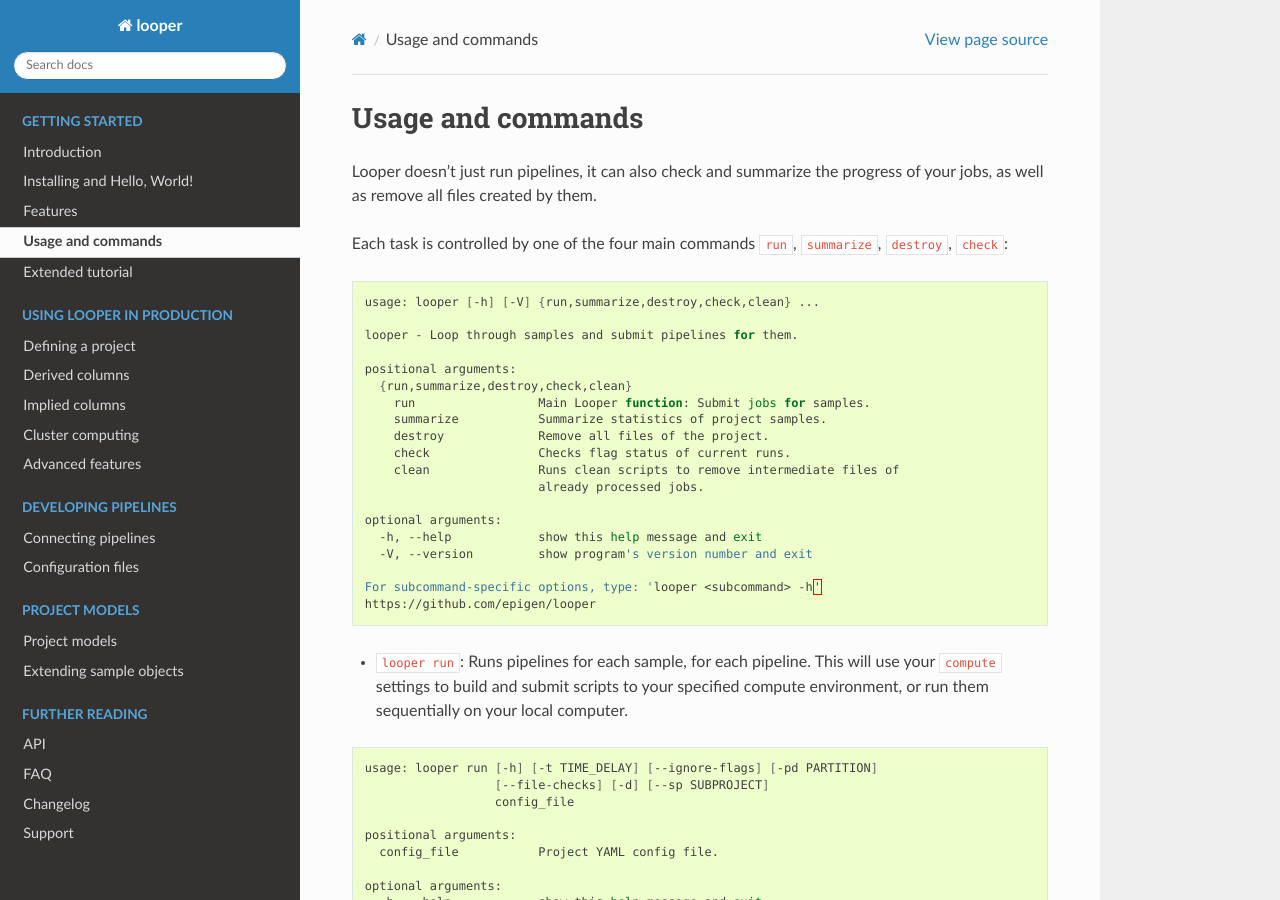
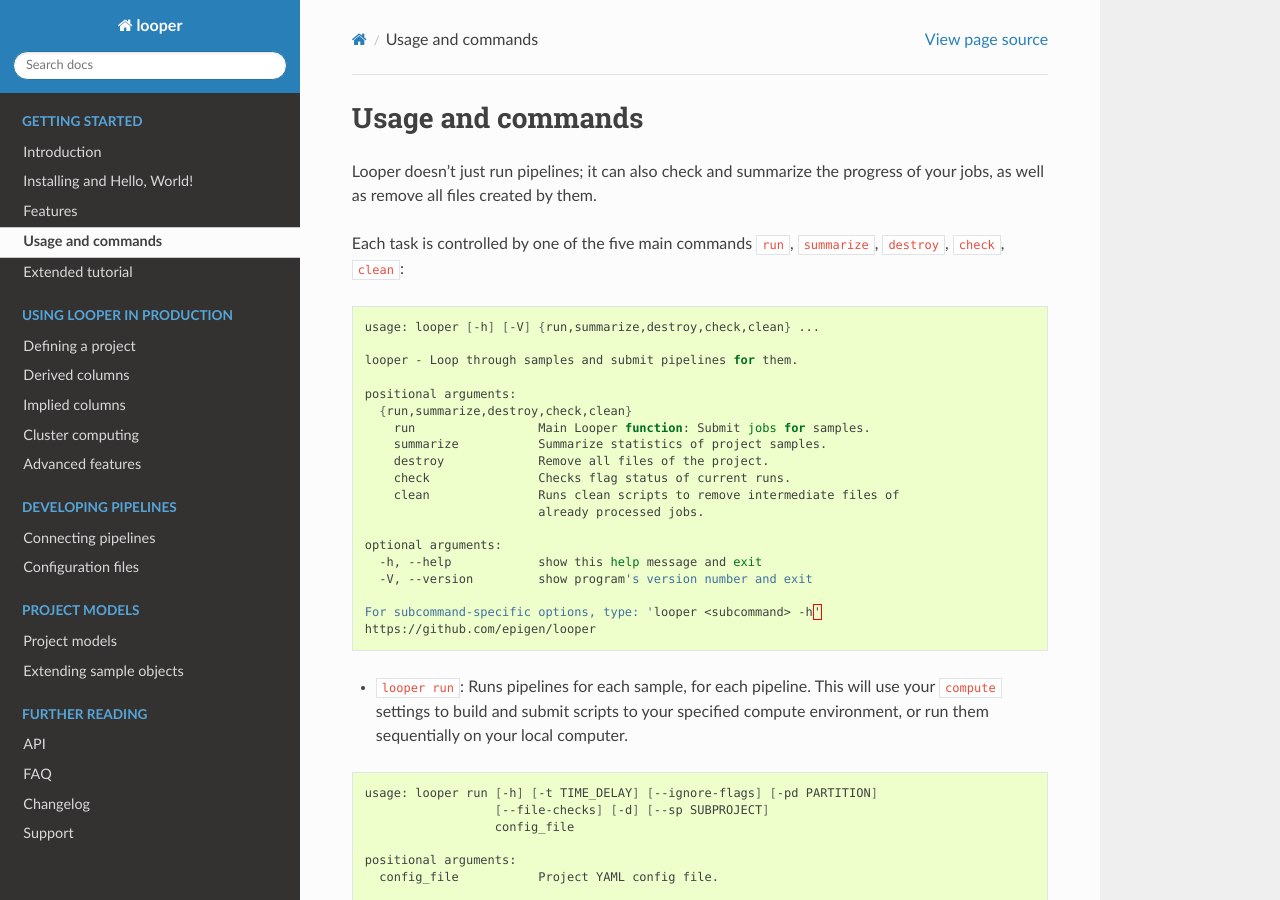
Before and after one commit to pepkit/peppy, a Sphinx documentation site: the page built from doc/source/usage-and-commands.rst, in a window 1280 px wide and 900 px high. Built offline with Sphinx 7.4.7 and the Read the Docs theme 2.0.0, drawn with Linux system fonts in a browser that asks for light colours.

Commit message:
Update usage-and-commands.rst

```diff
--- a/doc/source/usage-and-commands.rst
+++ b/doc/source/usage-and-commands.rst
@@ -2,9 +2,9 @@
 ******************************
 
 
-Looper doesn't just run pipelines, it can also check and summarize the progress of your jobs, as well as remove all files created by them.
+Looper doesn't just run pipelines; it can also check and summarize the progress of your jobs, as well as remove all files created by them.
 
-Each task is controlled by one of the four main commands ``run``, ``summarize``, ``destroy``, ``check``:
+Each task is controlled by one of the five main commands ``run``, ``summarize``, ``destroy``, ``check``, ``clean``:
 
 
 .. code-block:: bash
```
